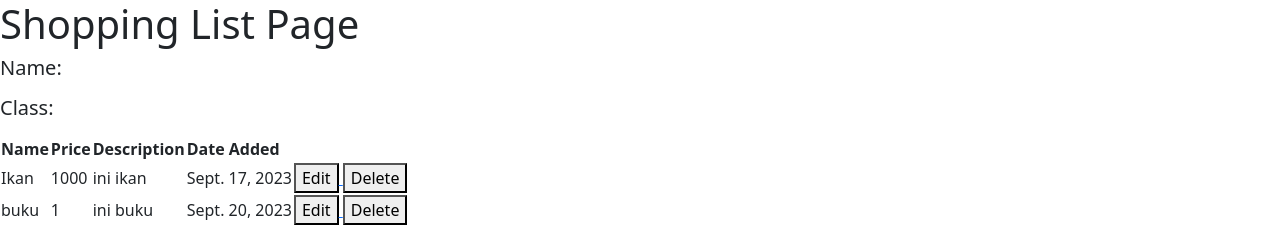
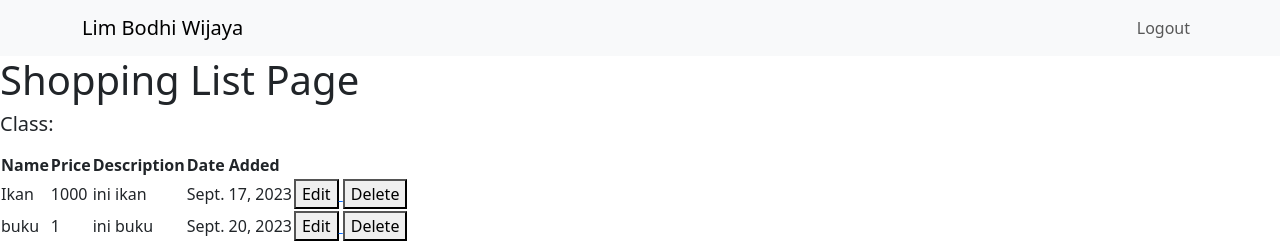
Before and after one commit to LimBodhi/shopping-list, a Django app: template main/templates/main.html in a window 1280 px wide. Shown: the top 248 px of the page. Run offline with Django 4.2, Linux system fonts and the light colour scheme; the template is opened without the code that fills it: values that come from a table or form of the project are taken from there, others are empty; data comes from the database, SQL or seed files in the repository; both versions use the stored data as it was after the commit.

Commit message:
Update Tutorial 4

```diff
--- a/main/templates/main.html
+++ b/main/templates/main.html
@@ -1,10 +1,18 @@
 {% extends 'base.html' %}
 
 {% block content %}
+<nav class="navbar navbar-expand-lg navbar-light bg-light">
+    <div class="container">
+        <a class="navbar-brand" href="#">Lim Bodhi Wijaya</a>
+        <ul class="navbar-nav ml-auto">
+            <li class="nav-item">
+                <a class="nav-link" href="{% url 'main:logout' %}">Logout</a>
+            </li>
+        </ul>
+    </div>
+</nav>
+
     <h1>Shopping List Page</h1>
-
-    <h5>Name:</h5>
-    <p>{{name}}</p>
 
     <h5>Class:</h5>
     <p>{{class}}</p>
```
Also changed, not shown: db.sqlite3.
